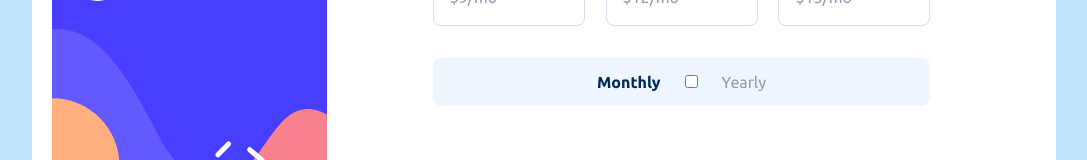
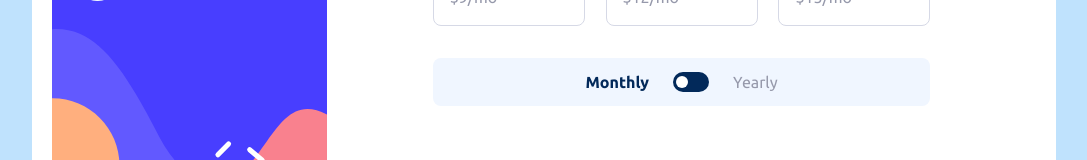
Before and after one commit to kacperjanus/frontend-mentor, a Next.js app in the folder multi-step-form/: page / in a window 1280 px wide. Both pictures are taken after typing "Sample", "Sample", "Sample" into the empty fields and a click on the button "Next Step". Shown: the part 416-576 px from the top of the page, without its empty margins (48-1135 px from the left). Built offline with nearby package versions, Linux system fonts and the light colour scheme.

Commit message:
Implemented custom checkboxes

```diff
--- a/multi-step-form/app/_components/AddOnSelector.tsx
+++ b/multi-step-form/app/_components/AddOnSelector.tsx
@@ -10,21 +10,22 @@ interface AddOnSelectorProps {
     key?: string
     index: number
     setSelectedAddOns: React.Dispatch<React.SetStateAction<boolean[]>>
+    selectedAddOns: boolean[]
 }
 
-function AddOnSelector({title, description, isMonthly, price, index, setSelectedAddOns} : AddOnSelectorProps) {
-    const [isChecked, setIsChecked] = useState(false)
+function AddOnSelector({title, description, isMonthly, price, index, setSelectedAddOns, selectedAddOns} : AddOnSelectorProps) {
+    const [isChecked, setIsChecked] = useState(selectedAddOns[index])
 
     function handleCheck(){
         setIsChecked(s=>!s);
         setSelectedAddOns((s)=> s.map((value, i)=>(i===index ? !value : value)))
     }
 
-
     return (
-        <div className={`${isChecked ? "bg-magnolia border-marine-blue" : "border-light-gray"} border-[1px] border-solid rounded-lg py-4 px-5 flex items-center justify-between`}>
-            <div className="flex gap-8">
-                <input type="checkbox" value={isChecked ? "true" : "false"} onChange={handleCheck}/>
+        <div onClick={handleCheck} className={`${isChecked ? "bg-magnolia border-marine-blue" : "border-light-gray"} hover:border-marine-blue border-[1px] border-solid rounded-lg py-4 px-5 flex items-center justify-between`}>
+            <div className="flex gap-8 items-center">
+                <input type="checkbox" className="relative peer appearance-none w-5 h-5 border-[1px] border-light-gray rounded-md bg-white checked:bg-purplish-blue checked:border-none" checked={isChecked} readOnly />
+                <img className="absolute w-3 h-3 peer-checked:block hidden ml-1" src="/icon-checkmark.svg"/>
                 <div>
                     <p className="font-bold text-marine-blue">{title}</p>
                     <p className="text-cool-gray">{description}</p>
--- a/multi-step-form/app/_components/steps/StepTwo.tsx
+++ b/multi-step-form/app/_components/steps/StepTwo.tsx
@@ -35,21 +35,22 @@ function StepTwo({isMonthly, setIsMonthly, setStepNumber, selectedPlan, setSelec
                 {plans.map((plan: Plan)=> <PlanPricingOption key={plan.title} isMonthly={isMonthly} image={plan.image} title={plan.title} price={plan.price} selectedPlan={selectedPlan} setSelectedPlan={setSelectedPlan} />)}
             </div>
                 <div className="bg-magnolia rounded-lg h-12 flex justify-center items-center gap-6">
-                    <p className={`${isMonthly ? "font-bold text-marine-blue": "text-cool-gray"}`}>Monthly</p>
-                    <label className="switch">
-                        <input value={isMonthly? "true" : "false"} onChange={()=>setIsMonthly(s=>!s)} type="checkbox"/>
-                        <span className="slider round"></span>
+                    <p className={`${isMonthly ? "font-bold text-marine-blue" : "text-cool-gray"}`}>Monthly</p>
+                    <label className="inline-flex items-center cursor-pointer">
+                        <input type="checkbox" value={isMonthly ? "true" : "false"} onChange={() => setIsMonthly(s => !s)} className="sr-only peer" />
+                        <div
+                            className="relative w-9 h-5 bg-marine-blue rounded-full peer peer-checked:after:translate-x-[150%] after:content-[''] after:absolute after:top-1 after:start-[3px] after:bg-white  after:rounded-full after:h-3 after:w-3 after:transition-all"></div>
                     </label>
-                    <p className={`${!isMonthly ? "font-bold text-marine-blue": "text-cool-gray"}`}>Yearly</p>
+                    <p className={`${!isMonthly ? "font-bold text-marine-blue" : "text-cool-gray"}`}>Yearly</p>
                 </div>
             </div>
             <div className="flex justify-between items-center">
-            <div>
+                <div>
                     <Button setStepNumber={decreaseStep} content="Go Back" backButton={true}/>
                 </div>
                 <div className="mb-4">
 
-                <Button setStepNumber={increaseStep} content="Next Step"/>
+                    <Button setStepNumber={increaseStep} content="Next Step"/>
                 </div>
             </div>
         </div>
```
